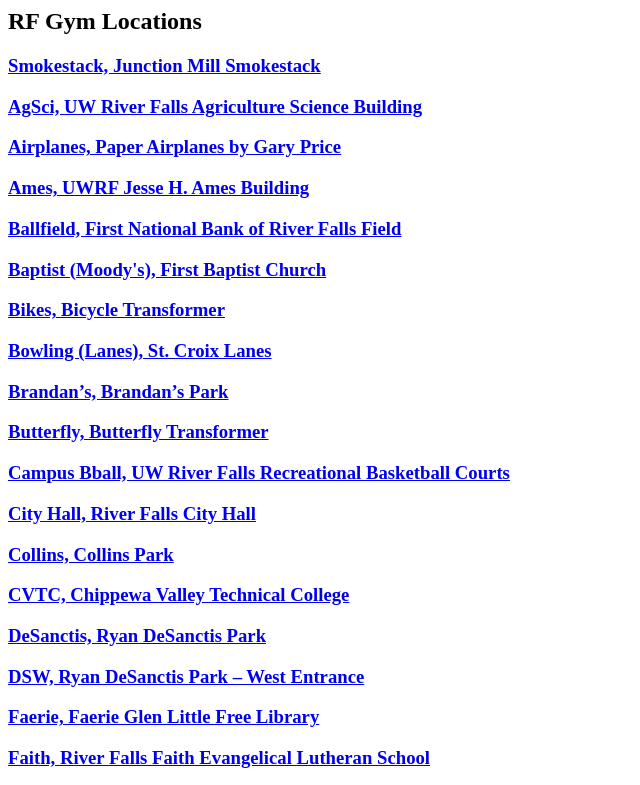
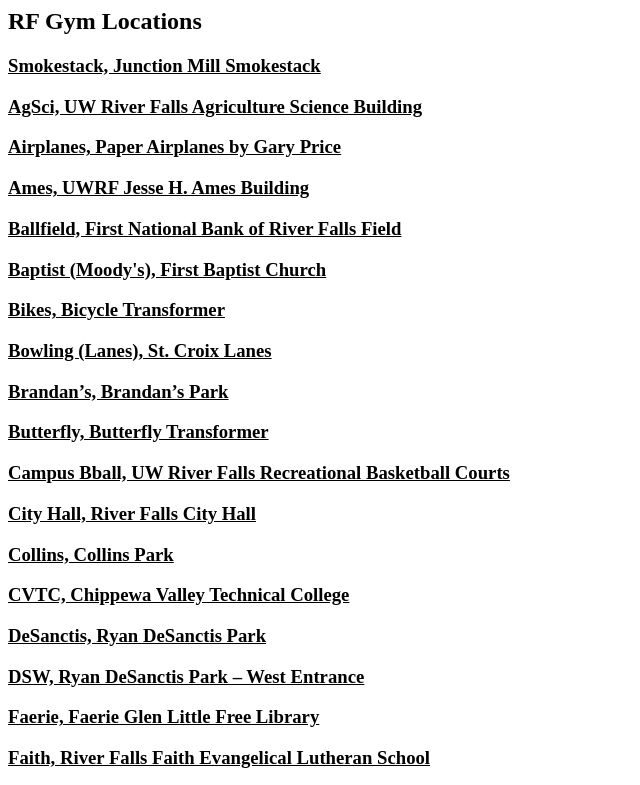
Before and after one commit to zekrom-vale/RF-Team-Black-Gym-Locations, a plain HTML site: page index.html in a window 1280 px wide. Shown: the top 785 px of the page, without its empty margins (0-640 px from the left). Drawn offline with Linux system fonts and the light colour scheme.

Commit message:
Update and rename main.html to index.html
Fixed name

```diff
--- a/main.html
+++ b/index.html
@@ -1,6 +1,11 @@
 <html>
 <body>
 <h2>RF Gym Locations</h2>
+  <style>
+    a{
+      color:black
+    }
+</style>
 <h3><a href="https://www.google.com/maps/dir//44.8558876,-92.6334387">Smokestack, Junction Mill Smokestack</h3>
 <h3><a href="https://www.google.com/maps/dir//44.8526779,-92.62507260000001">AgSci, UW River Falls Agriculture Science Building</h3>
 <h3><a href="https://www.google.com/maps/dir//44.8635941,-92.6224628">Airplanes, Paper Airplanes by Gary Price</h3>
```
